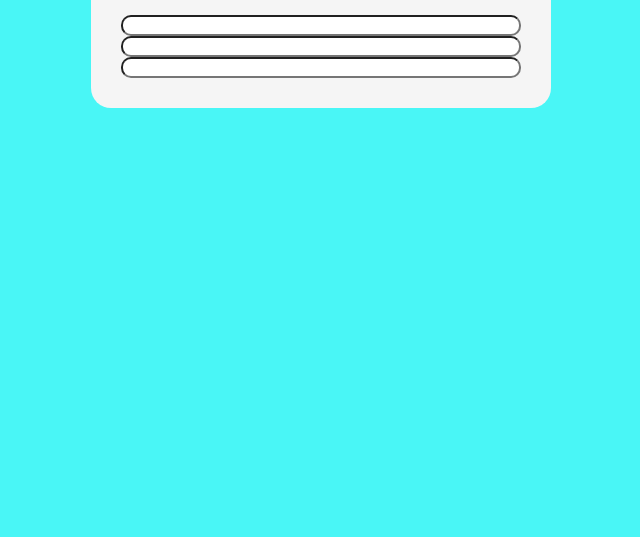
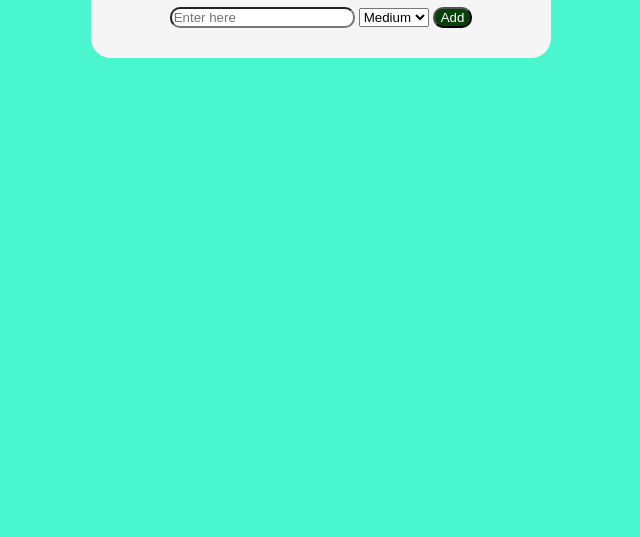
Before and after one commit to Dushy-uki/uki-to-do, a plain HTML site: page index.html in a window 1280 px wide. Shown: the part 263-800 px from the top of the page, without its empty margins (319-959 px from the left). Drawn offline with Linux system fonts and the light colour scheme.

Commit message:
add function

```diff
--- a/index.html
+++ b/index.html
@@ -9,13 +9,21 @@
 <body>
     <div class="body">
         <div class="box">
-           <h1>uki-to-do</h1>
-           <div class="impt">
-           <input type="text" placeholder="" class="int">
-           <input type="text" placeholder="" class="int">
-           <input type="text" placeholder="" class="int">
-        </div>
+            <h1>uki-to-do</h1>
+
+            <input type="text" placeholder="Enter here" class="int" id="input">
+            <select>
+                <option>Medium</option>
+                <option>Low</option>
+                <option>high</option>
+            </select>
+           <button class="btn" onclick="clickHere()" id="add">Add</button>
+
+           <div id="check">
+
+           </div>
         </div>
     </div>
+    <script src="./script.js"></script>
 </body>
 </html>
--- a/script.js
+++ b/script.js
@@ -0,0 +1,7 @@
+function clickHere(){
+    let inpt = document.getElementById("input").value;
+    let checkBox = document.getElementById("check");
+    let task = document.createElement("div")
+    task.innerHTML = `<span>${inpt}</apan>  <input type="checkbox">`
+    checkBox.appendChild(task);
+};
--- a/style.css
+++ b/style.css
@@ -9,7 +9,7 @@
 }
 
 body{
-    background-color: rgb(73, 246, 246);
+    background-color: rgb(73, 246, 206);
 }
 .int{
     border-radius: 10px;
@@ -19,3 +19,8 @@ body{
     flex-direction: column;
     margin-top: 30px;
 }
+.btn{
+    background-color: rgb(7, 65, 7);
+    color: white;
+    border-radius: 10px;
+}
```
